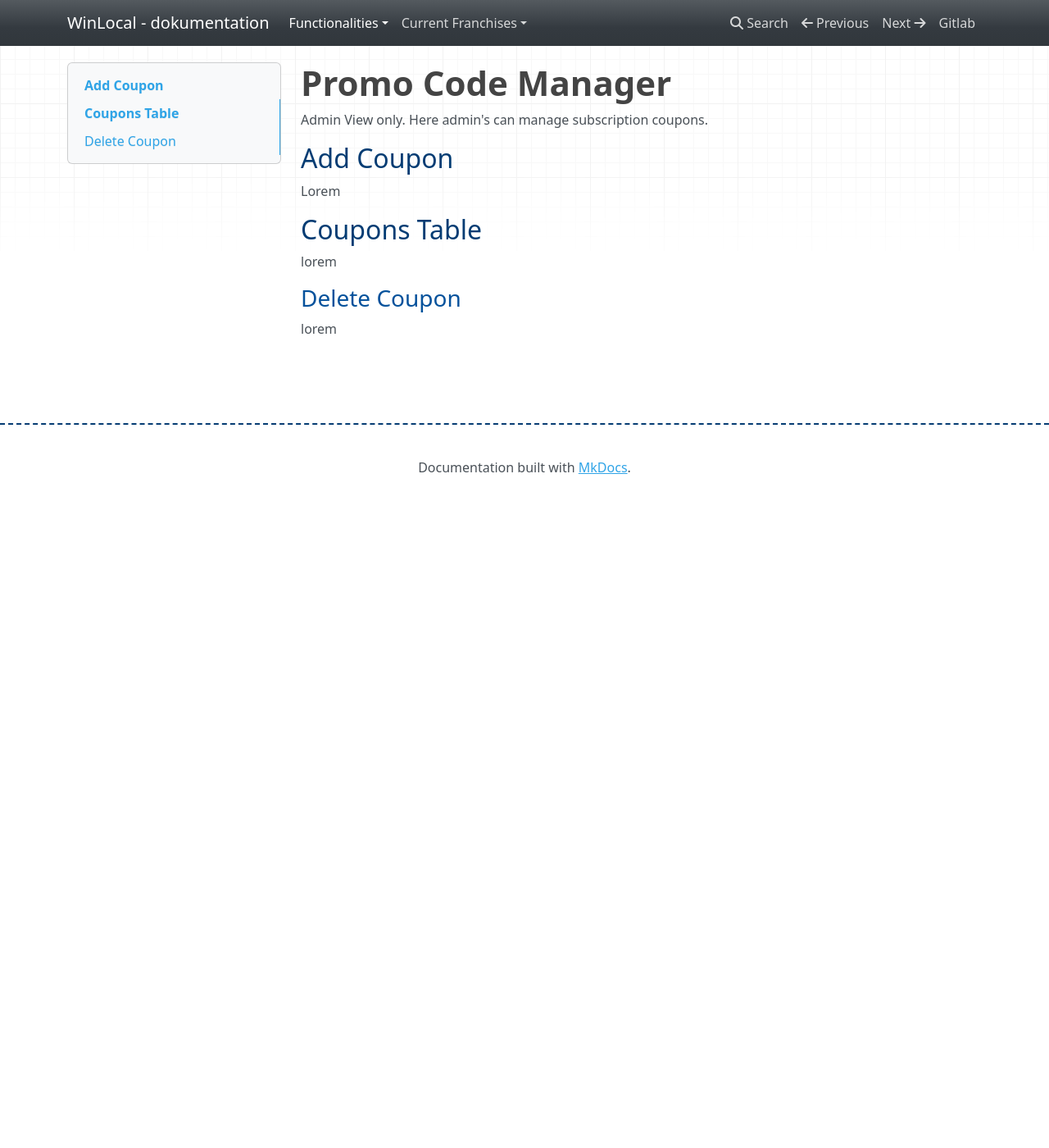
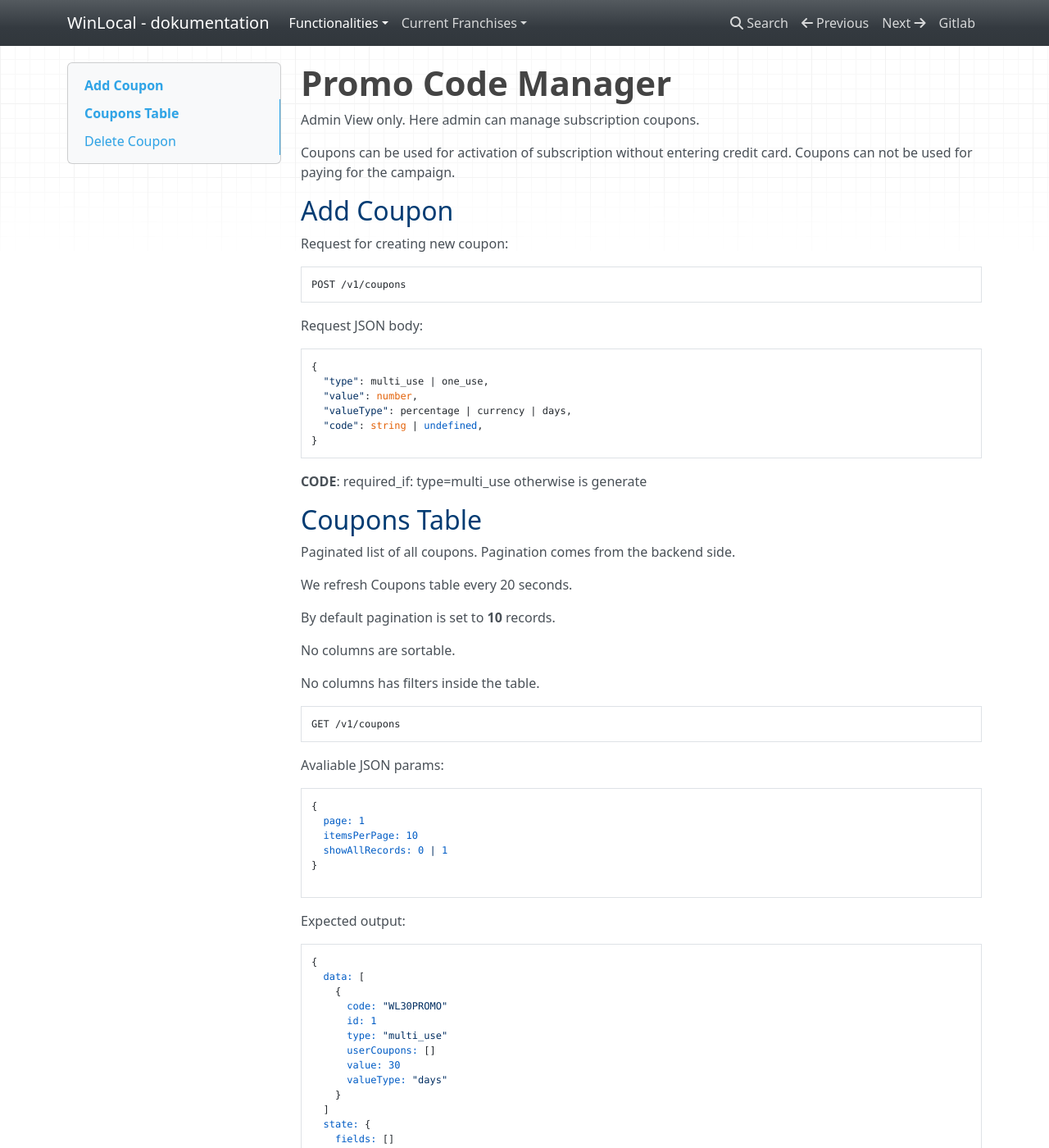
Before and after one commit to kalniei/wl-docs, an MkDocs documentation site: the page built from docs/admin/promo-code-manager.md, in a window 1280 px wide and 1400 px high. Shown: the whole window at 82% size. Built offline with MkDocs 1.6.1, drawn with Linux system fonts in a browser that asks for light colours; nearby versions of some CDN libraries; some of the changed text lies outside the part shown.

Commit message:
Admin Coupons

````diff
--- a/docs/admin/promo-code-manager.md
+++ b/docs/admin/promo-code-manager.md
@@ -1,16 +1,116 @@
 ###### Promo Code Manager
 
 Admin View only.
-Here admin's can manage subscription coupons.
+Here admin can manage subscription coupons.
+
+Coupons can be used for activation of subscription without entering credit card. Coupons can not be used for paying for the campaign.
 
 ## Add Coupon
 
-Lorem
+Request for creating new coupon:
+
+```
+POST /v1/coupons
+```
+
+Request JSON body:
+
+```
+{
+  "type": multi_use | one_use,
+  "value": number,
+  "valueType": percentage | currency | days,
+  "code": string | undefined,
+}
+```
+
+**CODE**: required_if: type=multi_use otherwise is generate
+
 
 ## Coupons Table
 
-lorem
+Paginated list of all coupons. Pagination comes from the backend side.
+
+We refresh Coupons table every 20 seconds.
+
+By default pagination is set to **10** records.
+
+No columns are sortable.
+
+No columns has filters inside the table.
+
+```
+GET /v1/coupons
+```
+
+Avaliable JSON params:
+
+```
+{
+  page: 1
+  itemsPerPage: 10
+  showAllRecords: 0 | 1
+}
+
+```
+
+Expected output:
+
+```
+{
+  data: [
+    {
+      code: "WL30PROMO"
+      id: 1
+      type: "multi_use"
+      userCoupons: []
+      value: 30
+      valueType: "days"
+    }
+  ]
+  state: {
+    fields: []
+    filterBy: null
+    filterValue: null
+    filters: []
+    itemsCount: 10
+    itemsPerPage: 10
+    joins: []
+    page: 1
+    showAllRecords: false
+    sortBy: null
+    sortDesc: false
+    totalItems: 12
+    totalPages: 2
+  }
+}
+
+```
+
+
+We do have additional ability to assign coupon to user, but it is not used now.
+
+```
+POST /v1/users/{userId}/coupons/{couponId}
+```
+
 
 ### Delete Coupon
 
-lorem
+Click "Delete Account" icon will trigger conformation modal.
+
+Note: coupon will be deleted with user associations.
+
+Once you confirm your action the delete request is being sent:
+
+```
+DELETE /v1/coupons/{id}
+```
+
+Expected output:
+
+```
+{
+  status: true
+}
+```
````
Also changed, not shown: docs/admin/subscription-plans.md (+6 -3 lines), docs/admin/user-accounts.md (+9 -9 lines), docs/user/my-profile.md (+3 -0 lines).
